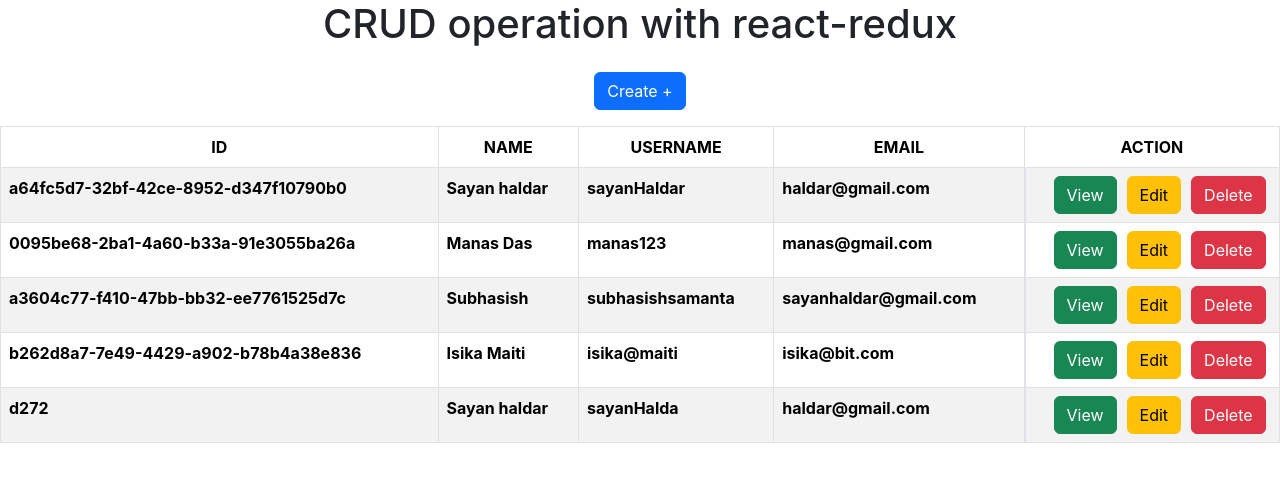
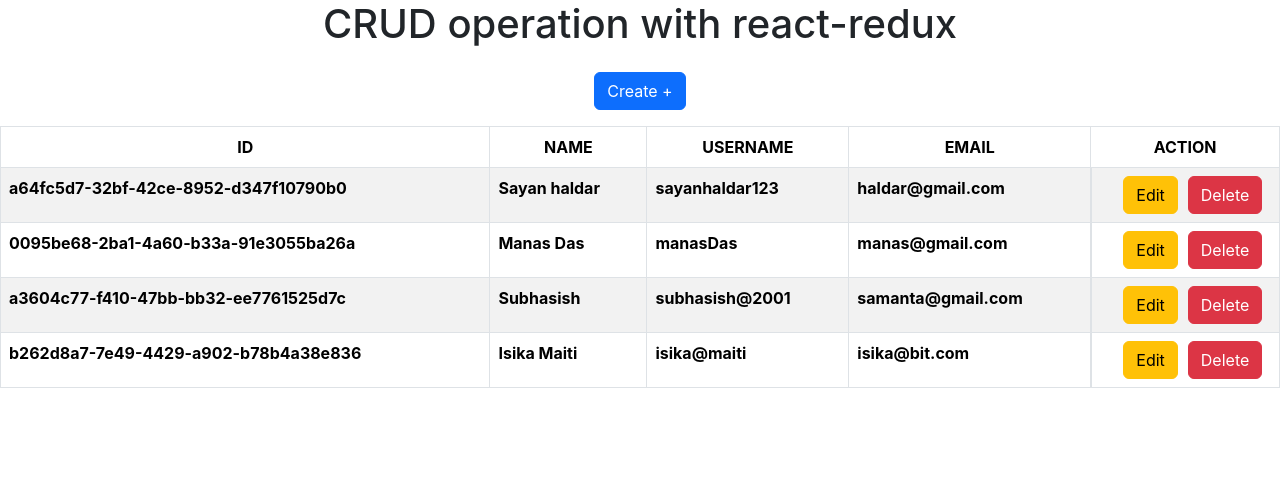
Before and after one commit to SayanH-BIT/ReactJs_Concepts, a React (Create React App) app in the folder react-concepts/: page / in a window 1280 px wide. Shown: the top 482 px of the page. Built offline with nearby package versions, Linux system fonts and the light colour scheme; data requests are answered from the project's data file.

Commit message:
updating..

```diff
--- a/react-concepts/db.json
+++ b/react-concepts/db.json
@@ -3,40 +3,26 @@
     {
       "id": "a64fc5d7-32bf-42ce-8952-d347f10790b0",
       "name": "Sayan haldar",
-            "username": "sayanHaldar",
-            "dob": "2024-10-17",
-            "mobile": "+91-9458758662",
+      "username":"sayanhaldar123",
       "email": "haldar@gmail.com"
     },
     {
       "id": "0095be68-2ba1-4a60-b33a-91e3055ba26a",
       "name": "Manas Das",
-            "username": "manas123",
-            "dob": "2002-09-05",
-            "mobile": "9874654025",
+      "username":"manasDas",
       "email": "manas@gmail.com"
     },
     {
       "id": "a3604c77-f410-47bb-bb32-ee7761525d7c",
       "name": "Subhasish",
-            "username": "subhasishsamanta",
-            "dob": "2002-03-05",
-            "mobile": "919855966545",
-            "email": "sayanhaldar@gmail.com"
+      "username":"subhasish@2001",
+      "email": "samanta@gmail.com"
     },
     {
       "id": "b262d8a7-7e49-4429-a902-b78b4a38e836",
       "name": "Isika Maiti",
-            "username": "isika@maiti",
-            "dob": "2003-11-09",
-            "mobile": "919856325478",
+      "username":"isika@maiti",
       "email": "isika@bit.com"
-        },
-        {
-            "id": "d272",
-            "name": "Sayan haldar",
-            "username": "sayanHalda",
-            "email": "haldar@gmail.com"
     }
   ],
   "comments": [
--- a/react-concepts/src/App.js
+++ b/react-concepts/src/App.js
@@ -5,7 +5,6 @@ import Home from './redux_concept/CRUD_redux/Home';
 import Create from './redux_concept/CRUD_redux/Create';
 import Edit from './redux_concept/CRUD_redux/Edit';
 import 'react-toastify/dist/ReactToastify.css';
-import View from './redux_concept/CRUD_redux/View';
 // import StateObj from './hooks_concept/useState_hook/StateObj';
 // import Counter from './redux_concept/Counter';
 /*
@@ -65,7 +64,6 @@ function App() {
       <Routes>
         <Route path='/' element={<Home />} />
         <Route path='/create' element={<Create />} />
-        <Route path='/view' element={<View />} />
         <Route path='/edit/:id' element={<Edit />} />
       </Routes>
     </div>
--- a/react-concepts/src/redux_concept/CRUD_redux/Create.js
+++ b/react-concepts/src/redux_concept/CRUD_redux/Create.js
@@ -11,7 +11,7 @@ const Create = () => {
     const users = useSelector((state) => state.user)
     const handleSubmit = (event) => {
         event.preventDefault()
-        const newUserId = users[users.length - 1].id + 1;
+        const newUserId = users.length > 0 ? users[users.length - 1].id + 1 : '';
         dispatch(addUser({ id: newUserId, name, username, email }));
         navigate('/')
     }
--- a/react-concepts/src/redux_concept/CRUD_redux/Edit.js
+++ b/react-concepts/src/redux_concept/CRUD_redux/Edit.js
@@ -1,5 +1,5 @@
 import React, { useEffect, useState } from 'react'
-import { useDispatch, useSelector } from 'react-redux'
+import { useDispatch } from 'react-redux'
 import { useNavigate, useParams } from 'react-router-dom'
 import { toast, ToastContainer } from 'react-toastify'
 import { userAPI } from './API'
@@ -9,7 +9,6 @@ import { updateUser } from './UserReducer'
 
 const Edit = () => {
     const { id } = useParams()
-    // const users = useSelector((state) => state.users)
     const [update, setUpdate] = useState({
         name: '',
         username: '',
@@ -27,21 +26,29 @@ const Edit = () => {
                 'email': values.email
             };
             try {
-                await axios.post(userAPI + `/${id}`, formData)
+                // Use PUT for updating an existing record
+                await axios.put(`${userAPI}/${id}`, formData)
+
+                // Dispatch to update Redux store after successful API update
+                dispatch(updateUser({
+                    id: id,
+                    name: values.name,
+                    username: values.username,
+                    email: values.email
+                }))
+
+                // Navigate after updating API and Redux store
+                toast.success("Saved successfully", {
+                    onClose: () => navigate('/')
+                })
             } catch (error) {
                 console.log("Error occurred: ", error);
             }
-            dispatch(updateUser({
-                id: id,
-                name: values.name,
-                username: values.username,
-                email: values.email
-            }))
         }
     })
 
     useEffect(() => {
-        axios.get(userAPI + `/${id}`)
+        axios.get(`${userAPI}/${id}`)
             .then((res) => {
                 console.log("Fetched profile: ", res.data);
                 setUpdate(res.data);  // Set fetched data into the state
@@ -50,6 +57,7 @@ const Edit = () => {
                 console.log("Error fetching profile: ", error);
             });
     }, [id])
+
     return (
         <div>
             <ToastContainer />
@@ -69,13 +77,8 @@ const Edit = () => {
                 </div>
                 <br />
                 <div style={{ display: "flex", justifyContent: "center", gap: "10px" }}>
-                    <button type='button' className='btn btn-info' onClick={() => { setTimeout(() => navigate('/'), 1000) }}> Back</button>
-                    <button type='submit' className='btn btn-warning' onClick={() => {
-                        toast.success("Saved successfully", {
-                            // setTimeout(() => navigate('/'), 1500)
-                            onClose: () => navigate('/')
-                        })
-                    }}>Save</button>
+                    <button type='button' className='btn btn-info' onClick={() => { navigate('/') }}> Back</button>
+                    <button type='submit' className='btn btn-warning'>Save</button>
                 </div>
             </form>
         </div>
--- a/react-concepts/src/redux_concept/CRUD_redux/Home.js
+++ b/react-concepts/src/redux_concept/CRUD_redux/Home.js
@@ -4,6 +4,7 @@ import axios from 'axios'
 import { userAPI } from './API'
 import { Link, useNavigate } from 'react-router-dom'
 import { deleteUser } from './UserReducer'
+import { toast, ToastContainer } from 'react-toastify'
 const Home = () => {
     const navigate = useNavigate()
     const [userData, setUser] = useState([])
@@ -20,12 +21,22 @@ const Home = () => {
 
             })
     }, [])
-    const handleDlt = (id) => {
-        dispatch(deleteUser({id:id}))
+    const handleDlt = async (id) => {
+        try {
+            // Delete from the API
+            await axios.delete(userAPI+`/${id}`);
+            // Dispatch the delete action to Redux store
+            dispatch(deleteUser({ id }));
+            toast.danger(`User with id ${id} deleted successfully.`);
+        }
+        catch (error) {
+            console.error("Error deleting user: ", error);
+        }
     }
 
     return (
         <div>
+        <ToastContainer/>
             <h1> CRUD operation with react-redux</h1>
             <Link to='/create' className='btn btn-primary my-3'>Create +</Link>
             <table className="table table-data table-striped table-bordered">
@@ -45,10 +56,9 @@ const Home = () => {
                             <th scope="col">{user.name}</th>
                             <th scope="col">{user.username}</th>
                             <th scope="col">{user.email}</th>
-                            <th scope="col" style={{ display: "flex", gap: "10px", alignItems:"center", justifyContent:"center" }}>
-                                <button className='btn btn-success' onClick={()=>{navigate(`/view`)}}>View</button>
-                                <button className='btn btn-warning' onClick={()=>{navigate(`/edit/${user.id}`)}}>Edit</button>
-                                <button className='btn btn-danger' style={{marginRight:"-15px"}} onClick={handleDlt(user.id)}>Delete</button>
+                            <th scope="col" style={{ display: "flex", gap: "10px", alignItems: "center", justifyContent: "center" }}>
+                                <button className='btn btn-warning' onClick={() => { navigate(`/edit/${user.id}`) }}>Edit</button>
+                                <button className='btn btn-danger' style={{ marginRight: "-15px" }} onClick={handleDlt}>Delete</button>
                             </th>
                         </tr>
                     )}
--- a/react-concepts/src/redux_concept/CRUD_redux/UserReducer.js
+++ b/react-concepts/src/redux_concept/CRUD_redux/UserReducer.js
@@ -9,12 +9,12 @@ const userSlice = createSlice({
             console.log('action -> ', action);
         },
         updateUser: (state, action) => {
-            const uu = state.find(user => user.id === id)
-            const { id, name, username, email } = action.payload
-            if (uu) {
-                uu.name = name;
-                uu.username = username;
-                uu.email = email
+            const { id, name, username, email } = action.payload;
+            const user = state.find(user => user.id === id);
+            if (user) {
+                user.name = name;
+                user.username = username;
+                user.email = email;
             }
         },
         deleteUser: (state, action) => {
--- a/react-concepts/src/redux_concept/CRUD_redux/View.js
+++ /dev/null
@@ -1,47 +0,0 @@
-import React, { useEffect, useState } from 'react'
-// import { useDispatch, useSelector } from 'react-redux'
-import { useNavigate, useParams } from 'react-router-dom'
-import { userAPI } from './API'
-import axios from 'axios'
-
-const View = () => {
-    const { id } = useParams()
-    const [update, setUpdate] = useState({})
-    const navigate = useNavigate()
-    useEffect(() => {
-        axios.get(userAPI)
-            .then((res) => {
-                setUpdate(res.data);  // Set fetched data into the state
-                console.log("Fetched profile: ", res.data);
-            })
-            .catch((error) => {
-                console.log("Error fetching profile: ", error);
-            });
-
-    }, [])
-    return (
-        <div>
-            <h2> View {update.name}'s Details</h2>
-            <form style={{ margin: "100px", height: "auto", width: "auto", backgroundColor: "thistle", padding: "40px" }}>
-                <div style={{ display: "flex", alignItems: "center", gap: "65px", fontSize: "20px", fontWeight: "bolder", marginBottom: "15px" }}>
-                    <label htmlFor='name'>Name: </label>
-                    <input type='text' name='name' value={update.name} placeholder='Enter your name' className='form-control' />
-                </div>
-                <div style={{ display: "flex", alignItems: "center", gap: "20px", fontSize: "20px", fontWeight: "bolder", marginBottom: "15px" }}>
-                    <label htmlFor='username'>UserName: </label>
-                    <input type='text' name='username' value={update.username} placeholder='Make your username' className='form-control' />
-                </div>
-                <div style={{ display: "flex", alignItems: "center", gap: "65px", fontSize: "20px", fontWeight: "bolder" }}>
-                    <label htmlFor='email'>Email: </label>
-                    <input type='email' name='email' value={update.email} placeholder='Enter your email' className='form-control' />
-                </div>
-                <br />
-                <div style={{ display: "flex", justifyContent: "center", gap: "10px" }}>
-                    <button type='button' className='btn btn-info' onClick={() => { setTimeout(() => navigate('/'), 1000) }}> Back</button>
-                </div>
-            </form>
-        </div>
-    )
-}
-
-export default View
```
Lines whose indentation alone changed are shown as unchanged.
